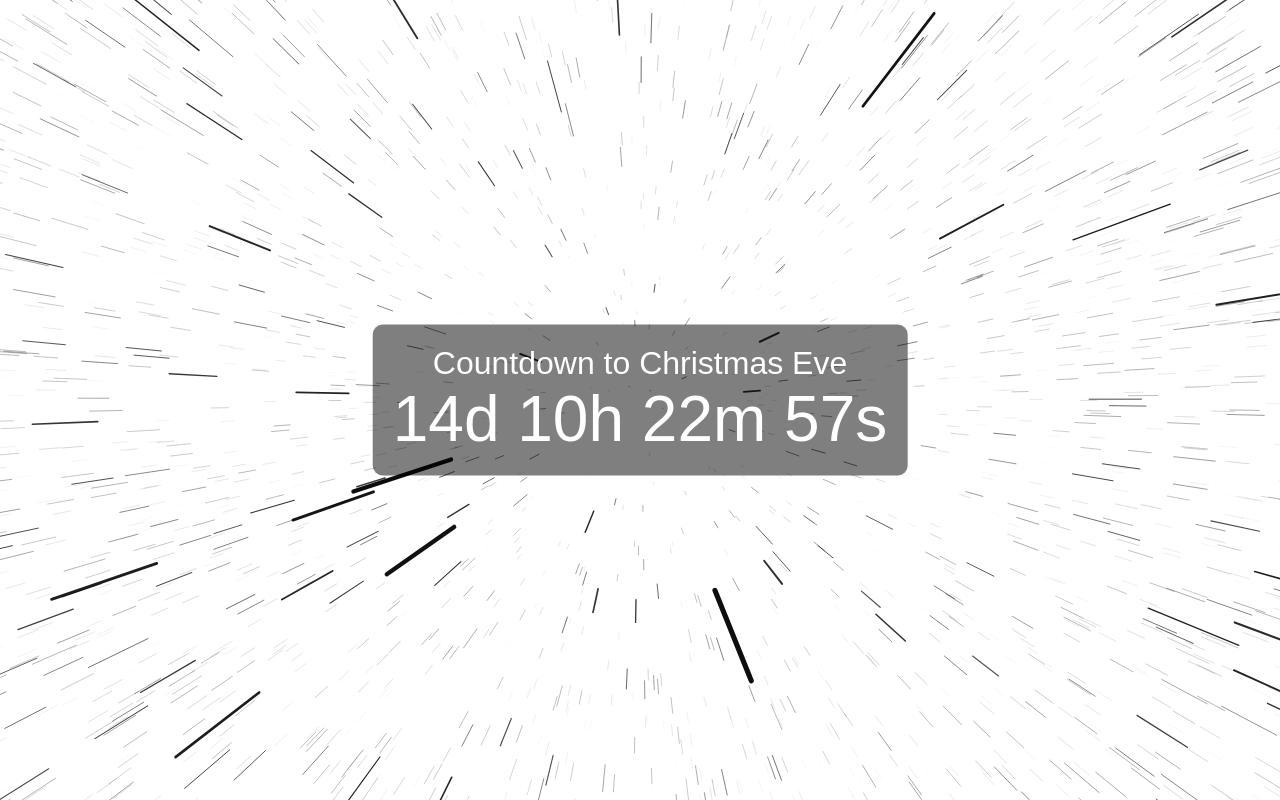
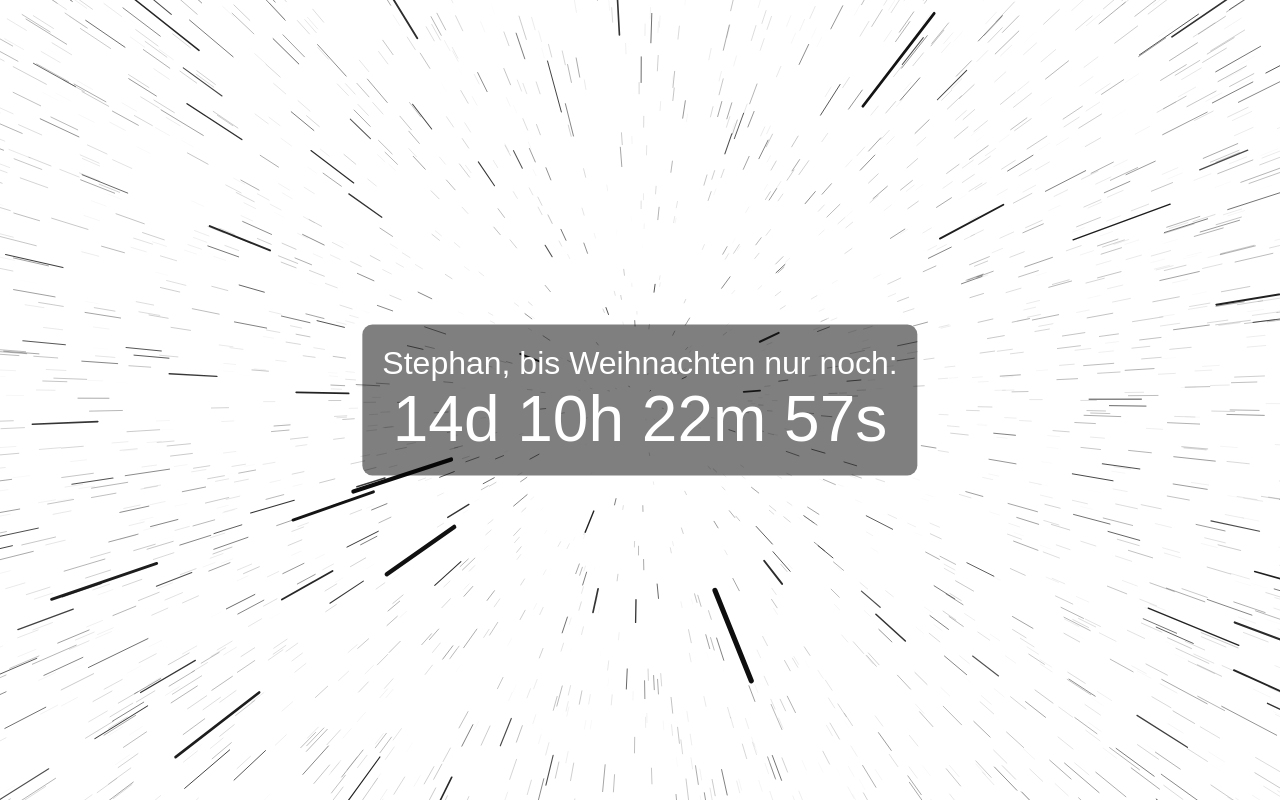
Before and after one commit to gstephan30/countdown_christmas, a plain HTML site: page index.html in a window 1280 px wide. Drawn offline with Linux system fonts and the light colour scheme.

Commit message:
changed text reminder

```diff
--- a/index.html
+++ b/index.html
@@ -41,7 +41,7 @@
 
 	<!-- Countdown Timer -->
 	<div class="countdown">
-		<div>Countdown to Christmas Eve</div>
+		<div>Stephan, bis Weihnachten nur noch:</div>
 		<span id="timer">00:00:00</span>
 	</div>
 
```
